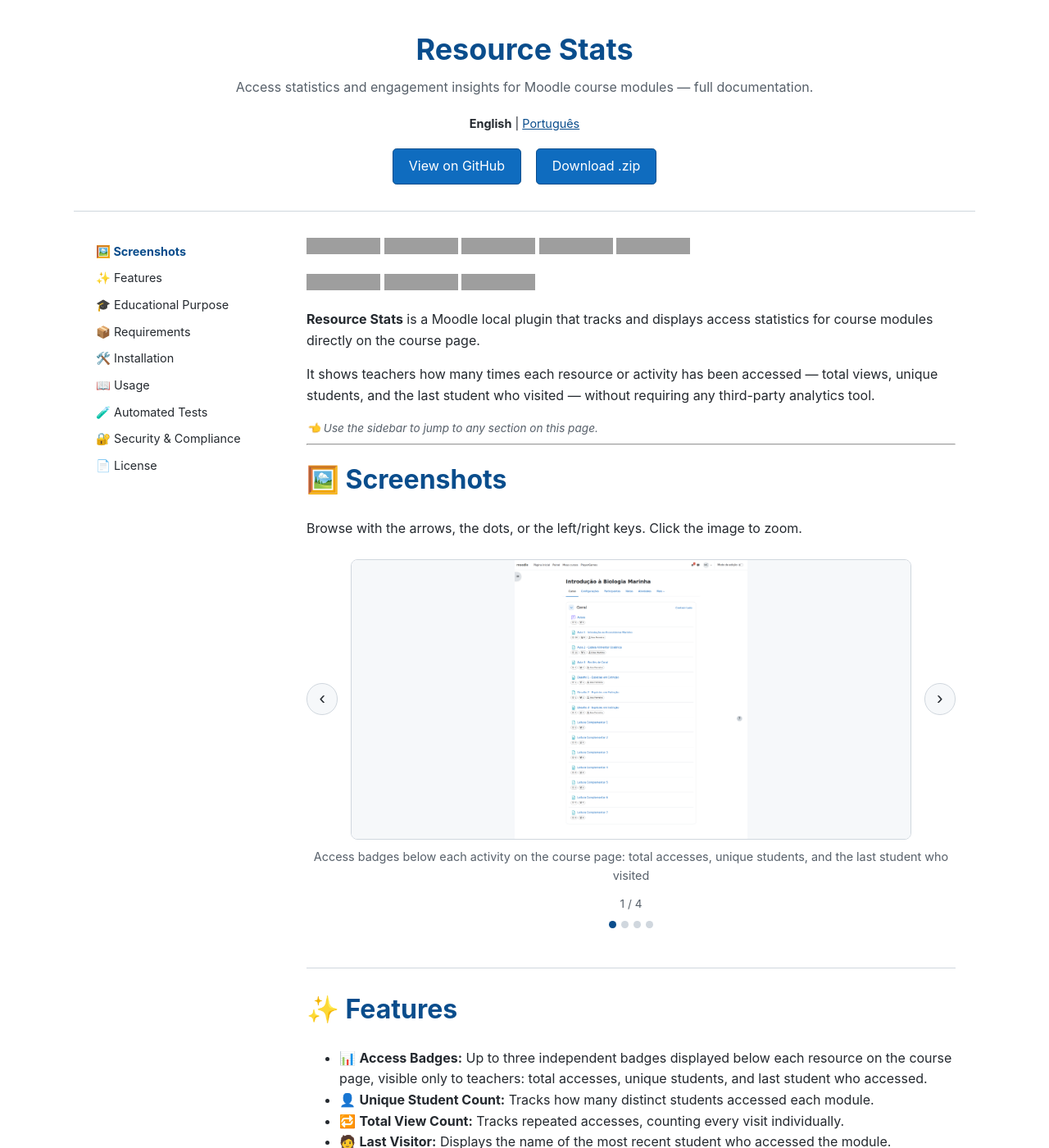
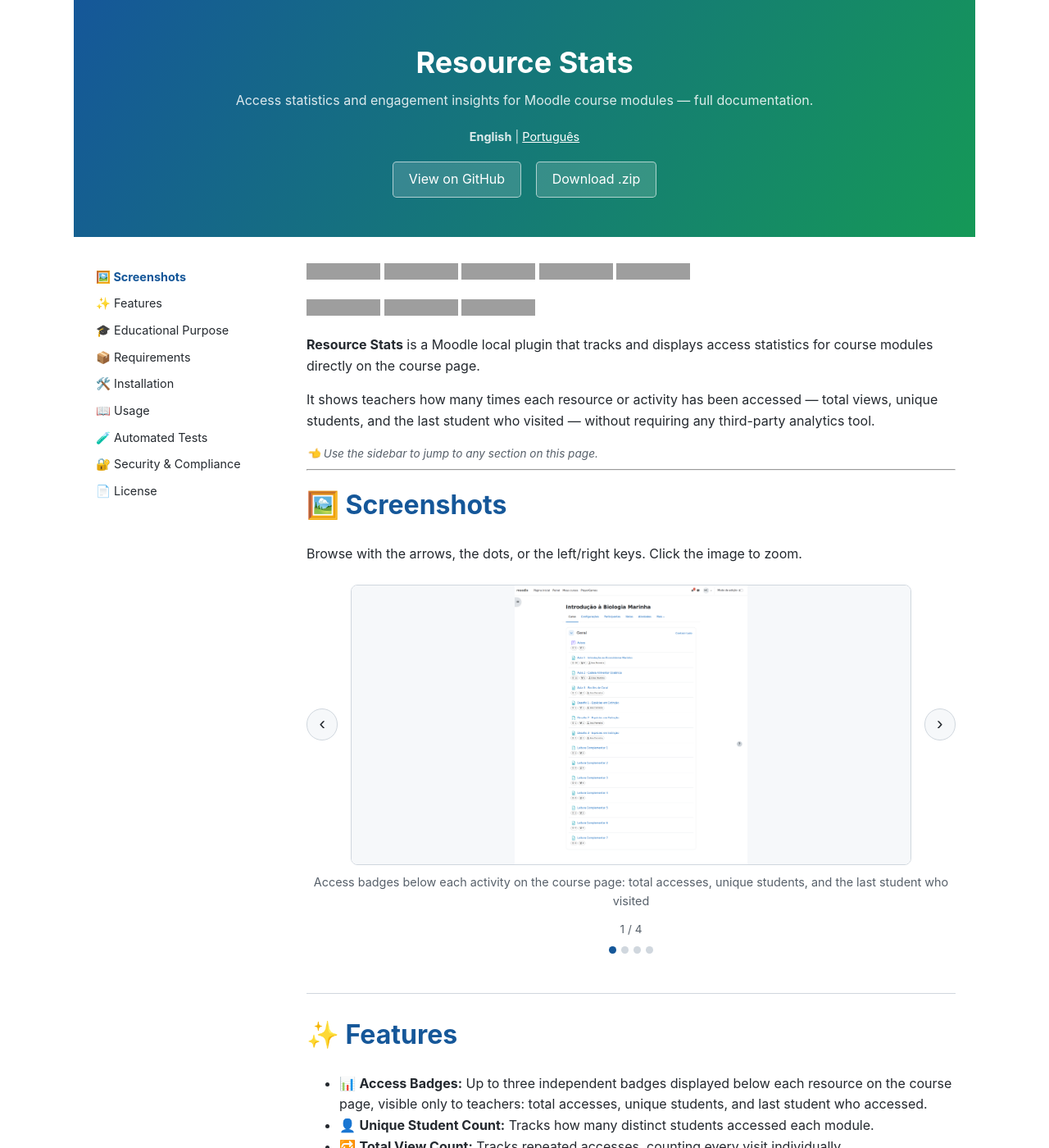
Before and after one commit to jeanlucio/moodle-local_resourcestats, a Jekyll site: the page built from docs/index.md, in a window 1280 px wide and 1400 px high. Shown: the whole window at 82% size. Built offline with Jekyll 4.4.1, drawn with Linux system fonts in a browser that asks for light colours; grey boxes are pictures that could not be loaded.

Commit message:
match the green header used for non-PlayerGames-ecosystem plugins
local_resourcestats isn't part of the PlayerGames ecosystem, which
uses its own accent colours. The rest of that family's non-ecosystem
docs sites (e.g. local_aihub) use a green-to-blue gradient banner
instead — port the same --accent/--accent-dark values and the
gradient .intro treatment here for visual consistency across plugins.

```diff
--- a/docs/assets/css/style.css
+++ b/docs/assets/css/style.css
@@ -1,6 +1,6 @@
 :root {
-  --accent: #0f6cbf;
-  --accent-dark: #0a4d8c;
+  --accent: #159957;
+  --accent-dark: #155799;
   --text: #24292f;
   --text-muted: #57606a;
   --border: #d0d7de;
@@ -26,30 +26,32 @@ body {
 .intro {
   max-width: 1100px;
   margin: 0 auto;
-  padding: 2rem 1.5rem;
+  padding: 3rem 1.5rem;
+  background: linear-gradient(120deg, var(--accent-dark), var(--accent));
+  color: #fff;
   text-align: center;
-  border-bottom: 1px solid var(--border);
 }
 
 .project-name {
   margin: 0 0 0.3rem;
   font-size: 2.25rem;
-  color: var(--accent-dark);
+  color: #fff;
 }
 
 .project-tagline {
   margin: 0 0 1.2rem;
   font-weight: normal;
-  color: var(--text-muted);
+  color: rgba(255, 255, 255, 0.85);
 }
 
 .lang-switch {
   margin: 0 0 1.2rem;
   font-size: 0.9rem;
+  color: rgba(255, 255, 255, 0.85);
 }
 
 .lang-switch a {
-  color: var(--accent-dark);
+  color: #fff;
 }
 
 .btn {
@@ -57,15 +59,14 @@ body {
   margin: 0 0.4rem;
   padding: 0.5rem 1.2rem;
   color: #fff;
-  background-color: var(--accent);
-  border: 1px solid var(--accent-dark);
+  background-color: rgba(255, 255, 255, 0.15);
+  border: 1px solid rgba(255, 255, 255, 0.6);
   border-radius: 0.3rem;
   text-decoration: none;
 }
 
 .btn:hover {
-  background-color: var(--accent-dark);
-  border-color: var(--accent-dark);
+  background-color: rgba(255, 255, 255, 0.3);
 }
 
 .layout {
```
